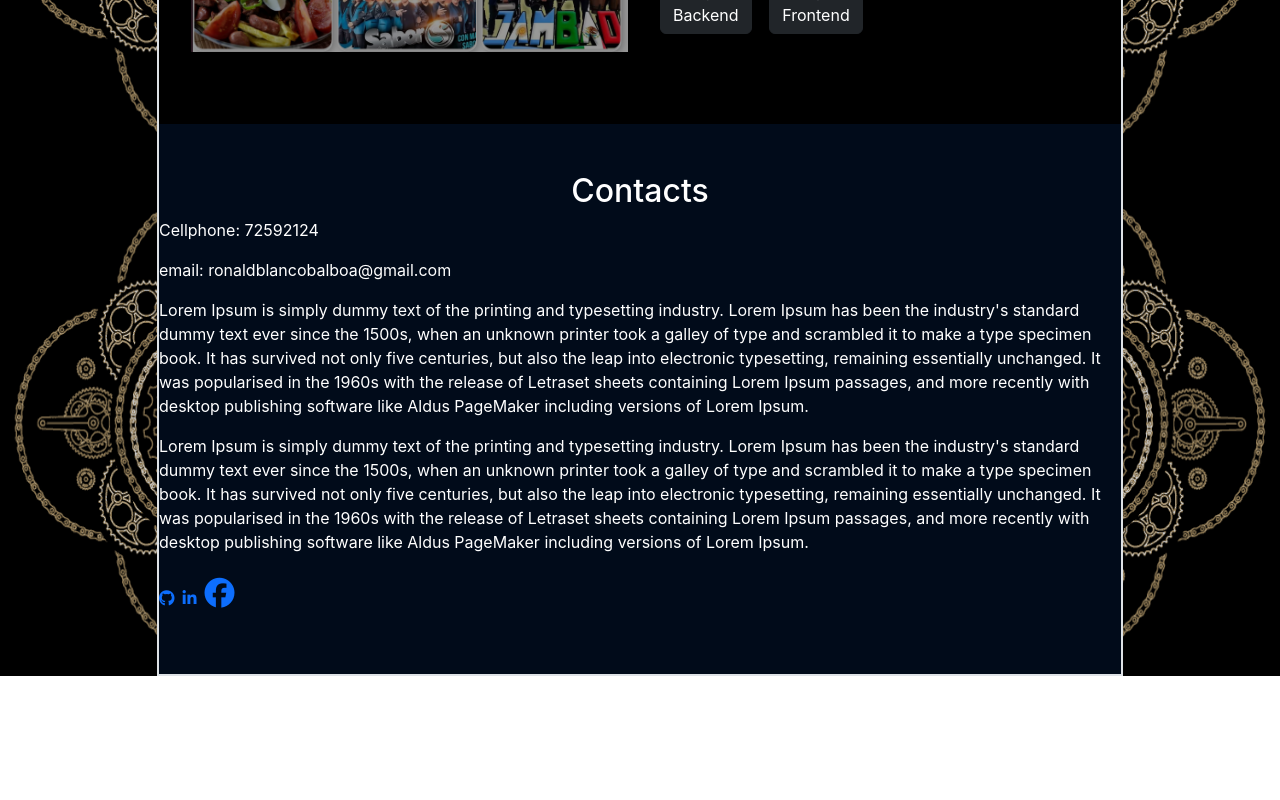
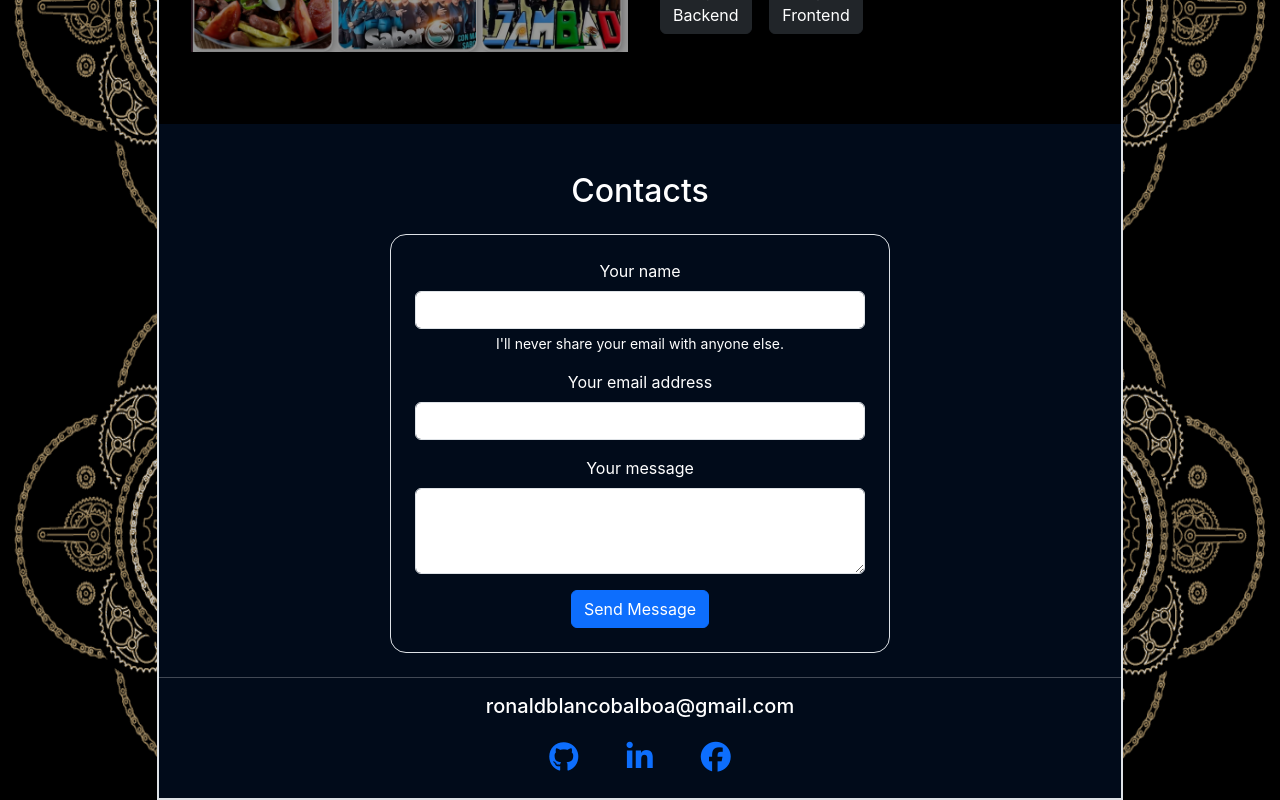
Before and after one commit to Ronald803/portafolio-ronald, a React (Create React App) app: page / in a window 1280 px wide. Shown: the part 1839-2639 px from the top of the page. Before the commit the page ends 2515 px from the top, so only its background shows below. Built offline with nearby package versions, Linux system fonts and the light colour scheme; the HTML template or start-up script is replaced by a standard one.

Commit message:
contact form added

```diff
--- a/src/components/AboutMe.js
+++ b/src/components/AboutMe.js
@@ -16,46 +16,46 @@ const AboutMe = () => {
                         <div className='' >
                             <div className='row pe-2 text-center'>
                                 <div className='logo-tech rounded-4 pt-4 px-3 col-3 col-md-2 '>
-                                    <img className='img-fluid' src='../img/logos/html-logo.svg'/>
+                                    <img className='img-fluid' src='img/logos/html-logo.svg'/>
                                     <p>Html5</p>
                                 </div>
                                 <div className='logo-tech rounded-4 pt-4 px-3 col-3 col-md-2 '>
-                                    <img className='img-fluid' src='../img/logos/css-logo.svg'/>
+                                    <img className='img-fluid' src='img/logos/css-logo.svg'/>
                                     <p>CSS 3</p>
                                 </div>
                                 <div className='logo-tech rounded-4 pt-4 px-3 col-3 col-md-2 '>
-                                    <img className='img-fluid' src='../img/logos/javascript-logo.svg'/>
+                                    <img className='img-fluid' src='img/logos/javascript-logo.svg'/>
                                     <p>JavaScript</p>
                                 </div>
                                 <div className='logo-tech rounded-4 pt-4 px-3 col-3 col-md-2 '>
-                                    <img className='img-fluid' src='../img/logos/skills-git.svg'/>
+                                    <img className='img-fluid' src='img/logos/skills-git.svg'/>
                                     <p>GIT</p>
                                 </div>
                                 <div className='logo-tech rounded-4 pt-4 px-3 col-3 col-md-2 '>
-                                    <img className='img-fluid' src='../img/logos/node-logo.svg'/>
+                                    <img className='img-fluid' src='img/logos/node-logo.svg'/>
                                     <p>NodeJS</p>
                                 </div>
                                 <div className='logo-tech rounded-4 pt-4 px-3 col-3 col-md-2 '>
-                                    <img className='img-fluid' src='../img/logos/react.png'/>
+                                    <img className='img-fluid' src='img/logos/react.png'/>
                                     <p>React</p>
                                 </div>
                                 <div className='logo-tech rounded-4 pt-4 px-3 col-3 col-md-2 text-center'>
-                                    <img className='img-fluid' src='../img/logos/postgresql-logo.svg'/>
+                                    <img className='img-fluid' src='img/logos/postgresql-logo.svg'/>
                                     <p >PostgreSQL</p>
                                 </div>
                                 <div className='logo-tech rounded-4 pt-4 px-3 col-3 col-md-2 '>
-                                    <img className='img-fluid' src='../img/logos/skills-mongodb.svg'/>
+                                    <img className='img-fluid' src='img/logos/skills-mongodb.svg'/>
                                     <p>MongoDB</p>
                                 </div>
                                 <div className='logo-tech rounded-4 pt-4 px-3 col-6 col-md-4 '>
-                                    <img className='img-fluid' src='../img/logos/mern.png'/>
+                                    <img className='img-fluid' src='img/logos/mern.png'/>
                                 </div>
                                 <div className='logo-tech rounded-4 pt-4 px-3 col-3 col-md-2 '>
-                                    <img className='img-fluid' src='../img/logos/material-ui.svg'/>
+                                    <img className='img-fluid' src='img/logos/material-ui.svg'/>
                                     <p>Material UI</p>
                                 </div>
                                 <div className='logo-tech rounded-4 pt-4 px-3 col-3 col-md-2 '>
-                                    <img className='img-fluid' src='../img/logos/boot.png'/>
+                                    <img className='img-fluid' src='img/logos/boot.png'/>
                                     <p>Bootstrap</p>
                                 </div>
                             </div>
--- a/src/components/Contacts.js
+++ b/src/components/Contacts.js
@@ -1,33 +1,39 @@
 import React from 'react';
+import Form_Contact from './Form_Contact';
 
 const Contacts = () => {
     return (
-        <div className='text-white bg-primary bg-opacity-10 py-5'>
-            <div className='text-center'>
+        <div className='text-white bg-primary bg-opacity-10 pt-5 pb-2'>
+            <div className='text-center pb-3'>
                 <h2 id="scrollspy4">Contacts</h2>
             </div>
-            <p>Cellphone: 72592124</p>
-            <p>email: ronaldblancobalboa@gmail.com</p>
-            <p>Lorem Ipsum is simply dummy text of the printing and typesetting industry. Lorem Ipsum has been the industry's standard dummy text ever since the 1500s, when an unknown printer took a galley of type and scrambled it to make a type specimen book. It has survived not only five centuries, but also the leap into electronic typesetting, remaining essentially unchanged. It was popularised in the 1960s with the release of Letraset sheets containing Lorem Ipsum passages, and more recently with desktop publishing software like Aldus PageMaker including versions of Lorem Ipsum.</p>
-            <p>Lorem Ipsum is simply dummy text of the printing and typesetting industry. Lorem Ipsum has been the industry's standard dummy text ever since the 1500s, when an unknown printer took a galley of type and scrambled it to make a type specimen book. It has survived not only five centuries, but also the leap into electronic typesetting, remaining essentially unchanged. It was popularised in the 1960s with the release of Letraset sheets containing Lorem Ipsum passages, and more recently with desktop publishing software like Aldus PageMaker including versions of Lorem Ipsum.</p>
+            <div className='text-center'>
+                <div className='p-4 border rounded-4' style={{"maxWidth":"500px","margin":"auto"}}>
+                    <Form_Contact/>
+                </div>
+            </div>
+            <div className='text-center mt-4'>
+                <hr/>
+                <h5>ronaldblancobalboa@gmail.com</h5>
                 <ul className='list-unstyled list-inline mt-4'>
-                <li className='list-inline-item'>
+                    <li className='list-inline-item mx-4'>
                         <a href='https://github.com/Ronald803'>
-                        <i class="fa-brands fa-github"></i>
+                            <i class="fab fa-brands fa-github"></i>
                         </a>
                     </li>
-                <li className='list-inline-item'>
+                    <li className='list-inline-item mx-4'>
                         <a href='https://www.linkedin.com/in/ronald-blanco-balboa-a97978264/'>
-                        <i class="fa-brands fa-linkedin-in"></i>
+                            <i class="fab fa-brands fa-linkedin-in"></i>
                         </a>
                     </li>
-                <li className='list-inline-item'>
+                    <li className='list-inline-item mx-4'>
                         <a href='https://www.facebook.com/ronaldvictor.blancobalboa/'>
                             <i className='fab fa-facebook'></i>
                         </a>
                     </li>
                 </ul>
             </div>
+        </div>
     );
 }
 
--- /dev/null
+++ b/src/components/Form_Contact.js
@@ -0,0 +1,25 @@
+import React from 'react'
+//I'm ready to talk...
+//I am open to collaborating on exciting projects with wonderful individuals. If you require any assistance, I am more than willing to offer my support.
+function Form_Contact() {
+  return (
+    <form>
+        <div className="mb-3">
+            <label for="inputName" className="form-label">Your name</label>
+            <input type="text" className="form-control" id="inputName" aria-describedby="emailHelp"/>
+            <div className="form-text text-white">I'll never share your email with anyone else.</div>
+        </div>
+        <div className="mb-3">
+            <label for="inputEmail" className="form-label">Your email address</label>
+            <input type="email" className="form-control" id="inputEmail" aria-describedby="emailHelp"/>
+        </div>
+        <div class="mb-3">
+            <label for="inputMessage" class="form-label">Your message</label>
+            <textarea class="form-control" id="inputMessage" rows="3"></textarea>
+        </div>
+        <button type="submit" className="btn btn-primary">Send Message</button>
+    </form>
+  )
+}
+
+export default Form_Contact
--- a/src/components/Navbar.js
+++ b/src/components/Navbar.js
@@ -5,7 +5,7 @@ const Navbar = () => {
         <div id="navbar-example2" className='row  px-3 fixed-top border border-2 bg-black'>
             <div className='col-sm-3'>
                 <a href='#scrollspy1'>
-                    <img src='../img/logo-removebg.png' className='mt-2 logo'/>
+                    <img src='img/logo-removebg.png' className='mt-2 logo'/>
                 </a>
             </div>
             <div className='col-sm-9'>
--- a/src/components/Presentation.js
+++ b/src/components/Presentation.js
@@ -6,7 +6,7 @@ const Presentation = () => {
             <div className='my-4 mx-1 row  py-4' style={{"width":"100%"}}>
                 <div className='col-sm-6 text-end d-flex align-items-center px-4'>
                     <div className='' style={{"width":"100%"}}>
-                        <img className='img-fluid rounded border border-2 profile-picture' src='../img/foto-perfil.jpg' alt='ronald photo'/>
+                        <img className='img-fluid rounded border border-2 profile-picture' src='img/foto-perfil.jpg' alt='ronald photo'/>
                     </div>
                 </div>
                 <div className='col-sm-6 d-flex align-items-center px-4'>
--- a/src/components/ProjectElement.js
+++ b/src/components/ProjectElement.js
@@ -1,21 +1,4 @@
 import React from 'react'
-const objeto = {
-    title: 'Sistema de Reservas Gran Poder',
-    description: 'Aplicacion desarrollada para la empresa Eventos Sociales Gran Poder, consta de un sistema de reserva de los servicios que ofrece la empresa Gran Poder',
-    technologies: ['React','Node','MongoDB','Bootstrap'],
-    link: 'https://eventos-gran-poder.vercel.app/',
-    repositories: [
-      {
-        name: 'Repo Backend',
-        link: 'https://github.com/Ronald803/restserver-proyecto',
-      },
-      {
-        name: 'Repo Frontend',
-        link: 'https://github.com/Ronald803/prueba_REACT_frontend'
-      }
-    ],
-    screenshot: "granpoder.png"
-  }
 function ProjectElement(props) {
   const obj = props.project_info
   console.log({obj});
@@ -26,7 +9,7 @@ function ProjectElement(props) {
         </div>
         <div className='col-6  py-4'>
             <div className='ps-3 ms-3'>
-              <img src={`../img/projects/${obj.screenshot}`} class="d-block w-100" alt="Proyecto Eventos Sociales Gran Poder"/>
+              <img src={`img/projects/${obj.screenshot}`} class="d-block w-100" alt="Proyecto Eventos Sociales Gran Poder"/>
             </div>
         </div>
         <div className='col-6  py-4'>
```
Lines whose indentation alone changed are shown as unchanged.
